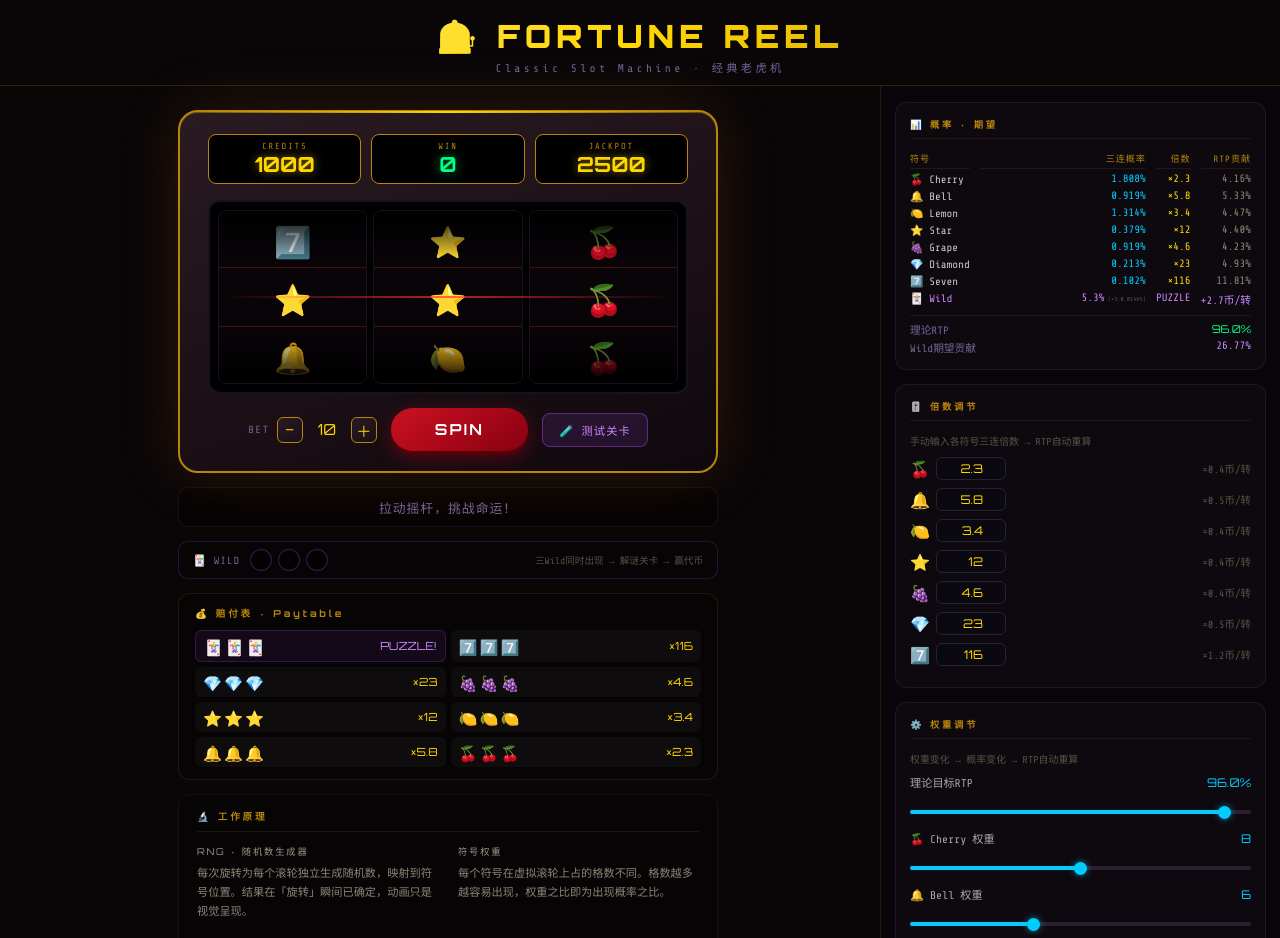
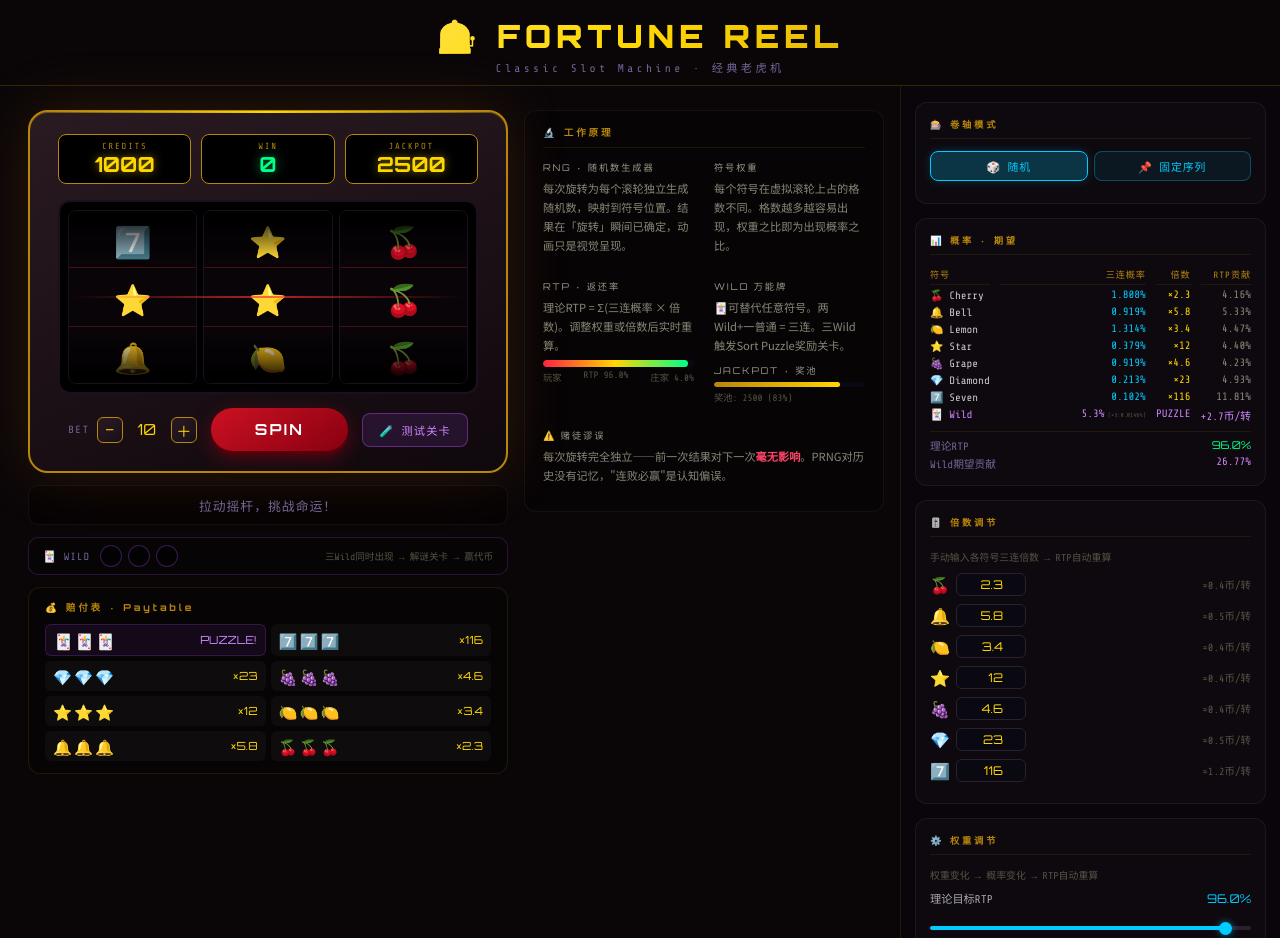
Before and after one commit to vaticser9339-art/slotmachine, a plain HTML site: page index.html in a window 1280 px wide. Shown: the top 938 px of the page. Drawn offline with nearby package versions, Linux system fonts and the light colour scheme.

Commit message:
Add files via upload

```diff
--- a/index.html
+++ b/index.html
@@ -16,16 +16,18 @@
   body{background:var(--bg-deep);color:#EEE;font-family:'Noto Sans SC',sans-serif;min-height:100vh;overflow-x:hidden}
 
   /* ── LAYOUT: header / left / right ── */
-  .app{display:grid;grid-template-columns:1fr 400px;grid-template-rows:auto 1fr;min-height:100vh;max-width:1500px;margin:0 auto}
+  .app{display:grid;grid-template-columns:1fr 380px;grid-template-rows:auto 1fr;min-height:100vh;max-width:1600px;margin:0 auto}
   .header{grid-column:1/-1;text-align:center;padding:16px 40px 10px;border-bottom:1px solid rgba(255,215,0,0.15)}
   .header h1{font-family:'Orbitron',monospace;font-size:2rem;font-weight:900;background:linear-gradient(135deg,var(--gold-light),var(--gold),var(--gold-dark));-webkit-background-clip:text;-webkit-text-fill-color:transparent;letter-spacing:.15em}
   .header .subtitle{font-size:.7rem;color:var(--text-dim);letter-spacing:.3em;font-family:'Share Tech Mono',monospace;margin-top:3px}
 
   /* ── LEFT COLUMN ── */
-  .game-area{padding:24px 16px 24px 32px;display:flex;flex-direction:column;align-items:center;gap:14px}
+  .game-area{padding:24px 16px 24px 28px;display:grid;grid-template-columns:auto 1fr;grid-template-rows:auto;gap:16px;align-items:start}
+  .game-col-left{display:flex;flex-direction:column;gap:12px;width:480px}
+  .game-col-right{display:flex;flex-direction:column;gap:12px}
 
   /* machine */
-  .machine{background:linear-gradient(160deg,#2A1A22,#0F080C);border:2px solid var(--gold-dark);border-radius:20px;padding:22px 28px 20px;box-shadow:0 0 60px rgba(180,100,0,.2),inset 0 1px 0 rgba(255,215,0,.3);width:100%;max-width:540px;position:relative}
+  .machine{background:linear-gradient(160deg,#2A1A22,#0F080C);border:2px solid var(--gold-dark);border-radius:20px;padding:22px 28px 20px;box-shadow:0 0 60px rgba(180,100,0,.2),inset 0 1px 0 rgba(255,215,0,.3);width:100%;position:relative}
   .machine::before{content:'';position:absolute;top:-1px;left:20px;right:20px;height:2px;background:linear-gradient(90deg,transparent,var(--gold),transparent)}
 
   .credit-display{display:flex;justify-content:space-between;gap:10px;margin-bottom:16px}
@@ -63,18 +65,18 @@
   @keyframes winFlash{0%,100%{background:rgba(0,255,136,0)}50%{background:rgba(0,255,136,.07)}}
   .machine.winning{animation:winFlash .4s ease 3}
 
-  .message-bar{width:100%;max-width:540px;padding:9px 18px;border-radius:10px;text-align:center;font-family:'Share Tech Mono',monospace;font-size:.8rem;letter-spacing:.08em;min-height:40px;display:flex;align-items:center;justify-content:center;background:rgba(0,0,0,.4);border:1px solid rgba(255,255,255,.05);color:var(--text-dim);transition:all .3s}
+  .message-bar{width:100%;padding:9px 18px;border-radius:10px;text-align:center;font-family:'Share Tech Mono',monospace;font-size:.8rem;letter-spacing:.08em;min-height:40px;display:flex;align-items:center;justify-content:center;background:rgba(0,0,0,.4);border:1px solid rgba(255,255,255,.05);color:var(--text-dim);transition:all .3s}
   .message-bar.win{background:rgba(0,80,40,.3);border-color:var(--green-win);color:var(--green-win);font-weight:700}
   .message-bar.lose{background:rgba(80,0,20,.3);border-color:var(--red);color:var(--red)}
 
-  .wild-meter{width:100%;max-width:540px;display:flex;align-items:center;gap:10px;padding:7px 14px;background:rgba(0,0,0,.3);border:1px solid rgba(180,80,255,.2);border-radius:10px}
+  .wild-meter{width:100%;display:flex;align-items:center;gap:10px;padding:7px 14px;background:rgba(0,0,0,.3);border:1px solid rgba(180,80,255,.2);border-radius:10px}
   .wild-label{font-family:'Share Tech Mono',monospace;font-size:.65rem;color:#776699;letter-spacing:.1em}
   .wild-pips{display:flex;gap:6px}
   .wild-pip{width:22px;height:22px;border-radius:50%;border:1px solid rgba(180,80,255,.3);background:rgba(0,0,0,.5);display:flex;align-items:center;justify-content:center;font-size:.85rem;transition:all .3s}
   .wild-pip.filled{background:rgba(180,80,255,.3);border-color:rgba(180,80,255,.8);box-shadow:0 0 10px rgba(180,80,255,.4)}
   .wild-hint{font-family:'Share Tech Mono',monospace;font-size:.6rem;color:#554;margin-left:auto}
 
-  .paytable{width:100%;max-width:540px;background:rgba(0,0,0,.3);border:1px solid rgba(255,215,0,.1);border-radius:12px;padding:12px 16px}
+  .paytable{width:100%;background:rgba(0,0,0,.3);border:1px solid rgba(255,215,0,.1);border-radius:12px;padding:12px 16px}
   .paytable h3{font-family:'Orbitron',monospace;font-size:.6rem;color:var(--gold-dark);letter-spacing:.3em;margin-bottom:10px}
   .paytable-grid{display:grid;grid-template-columns:1fr 1fr;gap:5px}
   .pay-row{display:flex;align-items:center;gap:7px;padding:4px 8px;border-radius:6px;background:rgba(255,255,255,.03)}
@@ -82,7 +84,7 @@
   .pay-multi{margin-left:auto;font-family:'Orbitron',monospace;font-size:.7rem;color:var(--gold)}
 
   /* ── MECHANICS (left col, below paytable) ── */
-  .mechanics-card{width:100%;max-width:540px;background:rgba(0,0,0,.25);border:1px solid rgba(255,255,255,.05);border-radius:12px;padding:14px 18px}
+  .mechanics-card{width:100%;background:rgba(0,0,0,.25);border:1px solid rgba(255,255,255,.05);border-radius:12px;padding:14px 18px}
   .mechanics-card h3{font-family:'Orbitron',monospace;font-size:.6rem;color:var(--gold-dark);letter-spacing:.3em;margin-bottom:12px;padding-bottom:8px;border-bottom:1px solid rgba(255,215,0,.08)}
   .mech-block{margin-bottom:12px}
   .mech-title{font-family:'Orbitron',monospace;font-size:.58rem;color:#998;letter-spacing:.2em;text-transform:uppercase;margin-bottom:5px}
@@ -198,9 +200,10 @@
   <div class="subtitle">Classic Slot Machine · 经典老虎机</div>
 </header>
 
-<!-- LEFT: GAME + MECHANICS -->
+<!-- LEFT: GAME + MECHANICS (two-column grid) -->
 <main class="game-area">
 
+<div class="game-col-left">
   <div class="machine" id="machine">
     <div class="credit-display">
       <div class="display-panel">
@@ -253,7 +256,10 @@
     <div class="paytable-grid" id="paytable-grid"></div>
   </div>
 
-  <!-- MECHANICS moved here, below paytable -->
+</div><!-- /game-col-left -->
+
+<div class="game-col-right">
+  <!-- MECHANICS -->
   <div class="mechanics-card">
     <h3>🔬 工作原理</h3>
     <div style="display:grid;grid-template-columns:1fr 1fr;gap:12px 20px">
@@ -287,10 +293,39 @@
     </div>
   </div>
 
+</div><!-- /game-col-right -->
 </main>
 
 <!-- RIGHT: PARAMS + PROB + STATS -->
 <aside class="right-panel">
+
+  <!-- ── 卷轴模式 (置顶) ── -->
+  <div class="panel-section">
+    <h3>🎰 卷轴模式</h3>
+    <div style="display:flex;gap:6px;margin-bottom:8px">
+      <button class="reel-mode-btn active" id="mode-random" onclick="setReelMode('random')" style="flex:1;text-align:center">🎲 随机</button>
+      <button class="reel-mode-btn" id="mode-fixed" onclick="setReelMode('fixed')" style="flex:1;text-align:center">📌 固定序列</button>
+    </div>
+    <!-- Fixed reel editor -->
+    <div class="fixed-reel-editor" id="fixed-reel-editor">
+      <div class="reel-editor-tabs">
+        <div class="reel-tab active" id="rtab0" onclick="selectReelTab(0)">卷轴 1</div>
+        <div class="reel-tab" id="rtab1" onclick="selectReelTab(1)">卷轴 2</div>
+        <div class="reel-tab" id="rtab2" onclick="selectReelTab(2)">卷轴 3</div>
+        <div class="reel-tab" style="flex:0.6;font-size:.58rem" id="rtab-sync" onclick="syncAllReels()">同步↓</div>
+      </div>
+      <div class="reel-sequence-wrap">
+        <div class="reel-seq-info" id="reel-seq-info">点击符号添加 · 点序列格子删除</div>
+        <div class="reel-sequence" id="reel-sequence"></div>
+        <div class="reel-sym-palette" id="reel-sym-palette"></div>
+      </div>
+      <div style="display:flex;gap:5px;margin-top:7px">
+        <button onclick="clearCurrentReel()" style="flex:1;padding:5px;background:rgba(255,50,50,.07);border:1px solid rgba(255,50,50,.2);border-radius:6px;color:#FF6688;font-family:'Share Tech Mono',monospace;font-size:.65rem;cursor:pointer">清空</button>
+        <button onclick="shuffleCurrentReel()" style="flex:1;padding:5px;background:rgba(0,204,255,.07);border:1px solid rgba(0,204,255,.2);border-radius:6px;color:var(--neon-blue);font-family:'Share Tech Mono',monospace;font-size:.65rem;cursor:pointer">随机排序</button>
+        <button onclick="applyFixedReels()" style="flex:1;padding:5px;background:rgba(0,255,136,.07);border:1px solid rgba(0,255,136,.2);border-radius:6px;color:var(--green-win);font-family:'Share Tech Mono',monospace;font-size:.65rem;cursor:pointer">应用 ✓</button>
+      </div>
+    </div>
+  </div>
 
   <!-- ── 概率表 ── -->
   <div class="panel-section">
@@ -347,35 +382,6 @@
 
     <div style="display:flex;gap:8px;margin-top:8px">
       <button onclick="resetGame()" style="flex:1;padding:7px;background:rgba(255,215,0,.07);border:1px solid var(--gold-dark);border-radius:8px;color:var(--gold);font-family:'Share Tech Mono',monospace;font-size:.7rem;cursor:pointer">↺ 重置</button>
-    </div>
-
-    <!-- Reel mode toggle -->
-    <div style="display:flex;align-items:center;justify-content:space-between;margin-top:12px;padding-top:10px;border-top:1px solid rgba(255,255,255,.05)">
-      <span style="font-size:.68rem;color:#AAA;font-family:'Share Tech Mono',monospace">卷轴模式</span>
-      <div style="display:flex;gap:6px">
-        <button class="reel-mode-btn active" id="mode-random" onclick="setReelMode('random')">🎲 随机</button>
-        <button class="reel-mode-btn" id="mode-fixed" onclick="setReelMode('fixed')">📌 固定</button>
-      </div>
-    </div>
-
-    <!-- Fixed reel editor -->
-    <div class="fixed-reel-editor" id="fixed-reel-editor">
-      <div class="reel-editor-tabs">
-        <div class="reel-tab active" id="rtab0" onclick="selectReelTab(0)">卷轴 1</div>
-        <div class="reel-tab" id="rtab1" onclick="selectReelTab(1)">卷轴 2</div>
-        <div class="reel-tab" id="rtab2" onclick="selectReelTab(2)">卷轴 3</div>
-        <div class="reel-tab" style="flex:0.6;font-size:.58rem" id="rtab-sync" onclick="syncAllReels()">同步↓</div>
-      </div>
-      <div class="reel-sequence-wrap">
-        <div class="reel-seq-info" id="reel-seq-info">点击符号添加 · 点序列格子删除</div>
-        <div class="reel-sequence" id="reel-sequence"></div>
-        <div class="reel-sym-palette" id="reel-sym-palette"></div>
-      </div>
-      <div style="display:flex;gap:5px;margin-top:7px">
-        <button onclick="clearCurrentReel()" style="flex:1;padding:5px;background:rgba(255,50,50,.07);border:1px solid rgba(255,50,50,.2);border-radius:6px;color:#FF6688;font-family:'Share Tech Mono',monospace;font-size:.65rem;cursor:pointer">清空</button>
-        <button onclick="shuffleCurrentReel()" style="flex:1;padding:5px;background:rgba(0,204,255,.07);border:1px solid rgba(0,204,255,.2);border-radius:6px;color:var(--neon-blue);font-family:'Share Tech Mono',monospace;font-size:.65rem;cursor:pointer">随机排序</button>
-        <button onclick="applyFixedReels()" style="flex:1;padding:5px;background:rgba(0,255,136,.07);border:1px solid rgba(0,255,136,.2);border-radius:6px;color:var(--green-win);font-family:'Share Tech Mono',monospace;font-size:.65rem;cursor:pointer">应用 ✓</button>
-      </div>
     </div>
   </div>
 
```
